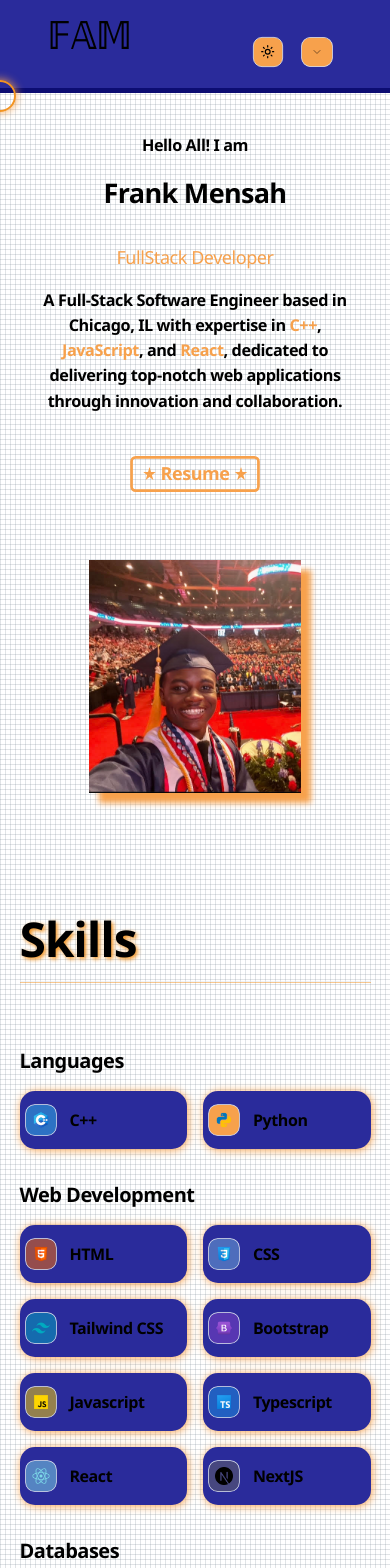
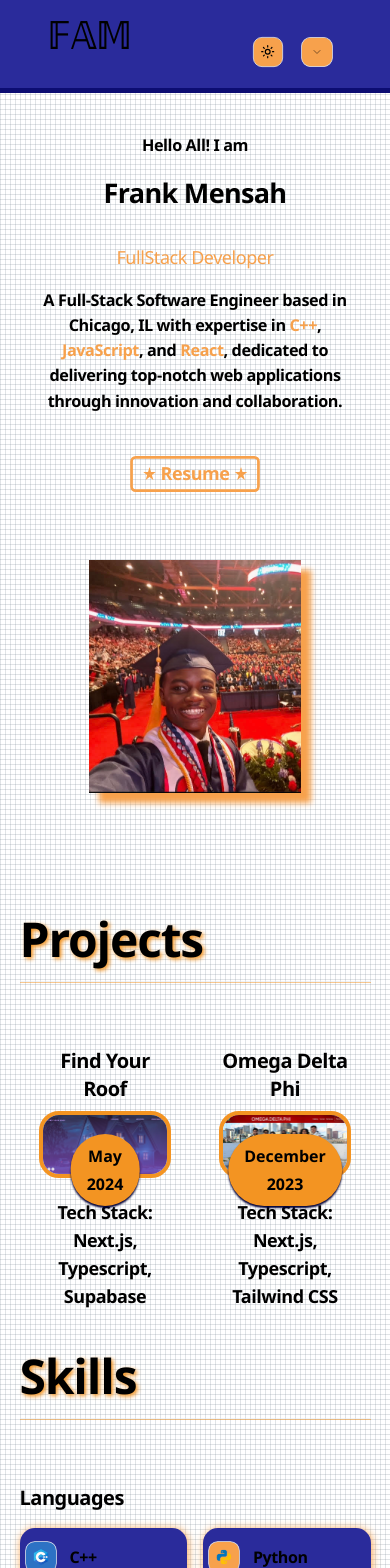
Before and after one commit to famfrank1298/famfrank, a Next.js app: page / in a window 390 px wide. Shown: the top 1568 px of the page. Built offline with nearby package versions, Linux system fonts and the light colour scheme.

Commit message:
v1 of project section (not responsive)

```diff
--- a/src/app/globals.css
+++ b/src/app/globals.css
@@ -143,7 +143,7 @@
 }
 
 html {
-  cursor: none;
+  /* cursor: none; */
   width: 100%;
   height: 100%;
   margin: 0;
--- a/src/app/page.tsx
+++ b/src/app/page.tsx
@@ -3,8 +3,9 @@
 import NavBar from "@/components/ui/NavBar/navbar";
 import Hero from "@/components/ui/Hero/hero";
 import { useEffect, useRef } from "react";
-import Skills from "@/components/ui/Skills/skills";
+import Skills from "@/components/Skills/skills";
 import Footer from "@/components/ui/Footer/footer";
+import Projects from "@/components/Ventures/projects";
 
 export default function Home() {
   const cursorRef = useRef<HTMLDivElement>(null);
@@ -25,9 +26,10 @@ export default function Home() {
 
   return (
     <div>
-      <div ref={cursorRef} className="cursor"></div>
+      {/* <div ref={cursorRef} className="cursor"></div> */}
       <NavBar />
       <Hero />
+      <Projects />
       <Skills />
       <Footer />
     </div>
--- a/src/components/ui/Skills/skills.tsx
+++ b/src/components/Skills/skills.tsx
@@ -1,4 +1,4 @@
-import Card from "../SkillCard/card";
+import Card from "../ui/SkillCard/cardS";
 import "./skills.css";
 
 export default function Skills() {
--- /dev/null
+++ b/src/components/Ventures/projects.css
@@ -0,0 +1,7 @@
+.project-grid {
+  display: grid;
+  grid-template-columns: repeat(2, 1fr);
+  width: 80%;
+  margin: 0 auto;
+  gap: 3rem;
+}
--- /dev/null
+++ b/src/components/Ventures/projects.tsx
@@ -0,0 +1,29 @@
+import Card from "../ui/ProjectCard/cardP";
+import "./projects.css";
+
+export default function Projects() {
+  return (
+    <div>
+      <h1 className="section-title">Projects</h1>
+      <hr className="border-line" />
+      <div className="project-grid">
+        <Card
+          title="Find Your Roof"
+          imgLink="/projectSC/fyr_sc.png"
+          desc="A centralized platform aimed to assist homeless individuals in the City of Chicago find homes, jobs, and other organizations"
+          date="May 2024"
+          stack="Next.js, Typescript, Supabase"
+          webLink="https://findyourroof.netlify.app/"
+        />
+        <Card
+          title="Omega Delta Phi"
+          imgLink="/projectSC/odphi_sc.png"
+          desc="The inaugural fraternity website of Omega Delta Phi - Beta Iota Chapter at UIC."
+          date="December 2023"
+          stack="Next.js, Typescript, Tailwind CSS"
+          webLink="https://omegadeltaphi-bi.vercel.app/"
+        />
+      </div>
+    </div>
+  );
+}
--- /dev/null
+++ b/src/components/ui/ProjectCard/cardP.css
@@ -0,0 +1,68 @@
+.card-container {
+  margin: 0 auto;
+  width: 100%;
+}
+
+.image-border {
+  position: relative;
+  width: 100%;
+}
+
+.pImage {
+  margin: 0 auto;
+  height: auto;
+  border: 4px solid var(--orange100);
+  border-radius: 20px;
+  overflow: hidden;
+}
+
+.buttonText {
+  position: absolute;
+  bottom: 0.5em;
+  left: 50%;
+  transform: translate(-50%, 50%);
+  margin: 0;
+  border-radius: 100vh;
+  background-color: var(--orange100);
+  padding: 0.5em 1em;
+  font-weight: 600;
+  text-align: center;
+  box-shadow: 0 2px 2px var(--darkblue100);
+}
+
+.desc {
+  position: absolute;
+  top: calc(0.35rem + 4px);
+  left: 0;
+  width: 100%;
+  height: calc(100% - 0.35rem - 4px);
+  box-sizing: border-box;
+  background-color: var(--orange90);
+  border-radius: 20px;
+  text-align: center;
+  max-height: 0;
+  overflow: hidden;
+  padding: 0 2rem;
+  transition: 0.15s ease;
+  display: flex;
+  flex-direction: column;
+  justify-content: center;
+  align-items: center;
+}
+
+.image-border:hover .desc {
+  opacity: 90%;
+  max-height: 100%;
+}
+
+.urlP {
+  padding: 0.2rem 1rem;
+  border: 2px solid var(--text-primary);
+  border-radius: 20px;
+  margin: 1rem auto;
+}
+
+.urlP:hover {
+  background-color: var(--text-primary);
+  color: var(--orange90);
+}
--- /dev/null
+++ b/src/components/ui/ProjectCard/cardP.tsx
@@ -0,0 +1,38 @@
+import "./cardP.css";
+
+interface ProjectCardProps {
+  title: string;
+  imgLink: string;
+  desc: string;
+  date: string;
+  stack: string;
+  webLink?: string;
+}
+
+const Card: React.FC<ProjectCardProps> = ({
+  title,
+  imgLink,
+  desc,
+  date,
+  stack,
+  webLink,
+}) => {
+  return (
+    <div className="card-container">
+      <h3 className="text-center mb-2">{title}</h3>
+      <div className="image-border">
+        <div className="desc">
+          <p>{desc}</p>
+          <a href={webLink} target="_blank">
+            <p className="urlP">Website</p>
+          </a>
+        </div>
+        <img className="pImage" src={imgLink}></img>
+        <p className="buttonText">{date}</p>
+      </div>
+      <h4 className="text-center mt-5">Tech Stack: {stack}</h4>
+    </div>
+  );
+};
+
+export default Card;
--- a/src/components/ui/SkillCard/card.tsx
+++ b/src/components/ui/SkillCard/cardS.tsx
@@ -1,4 +1,4 @@
-import "./card.css";
+import "./cardS.css";
 
 interface SkillCardProps {
   name: string;
```
Also changed, not shown: public/projectSC/fyr_sc.png (added), public/projectSC/odphi_sc.png (added), src/components/Skills/skills.css (renamed from src/components/ui/Skills/skills.css), src/components/ui/SkillCard/cardS.css (renamed from src/components/ui/SkillCard/card.css).
